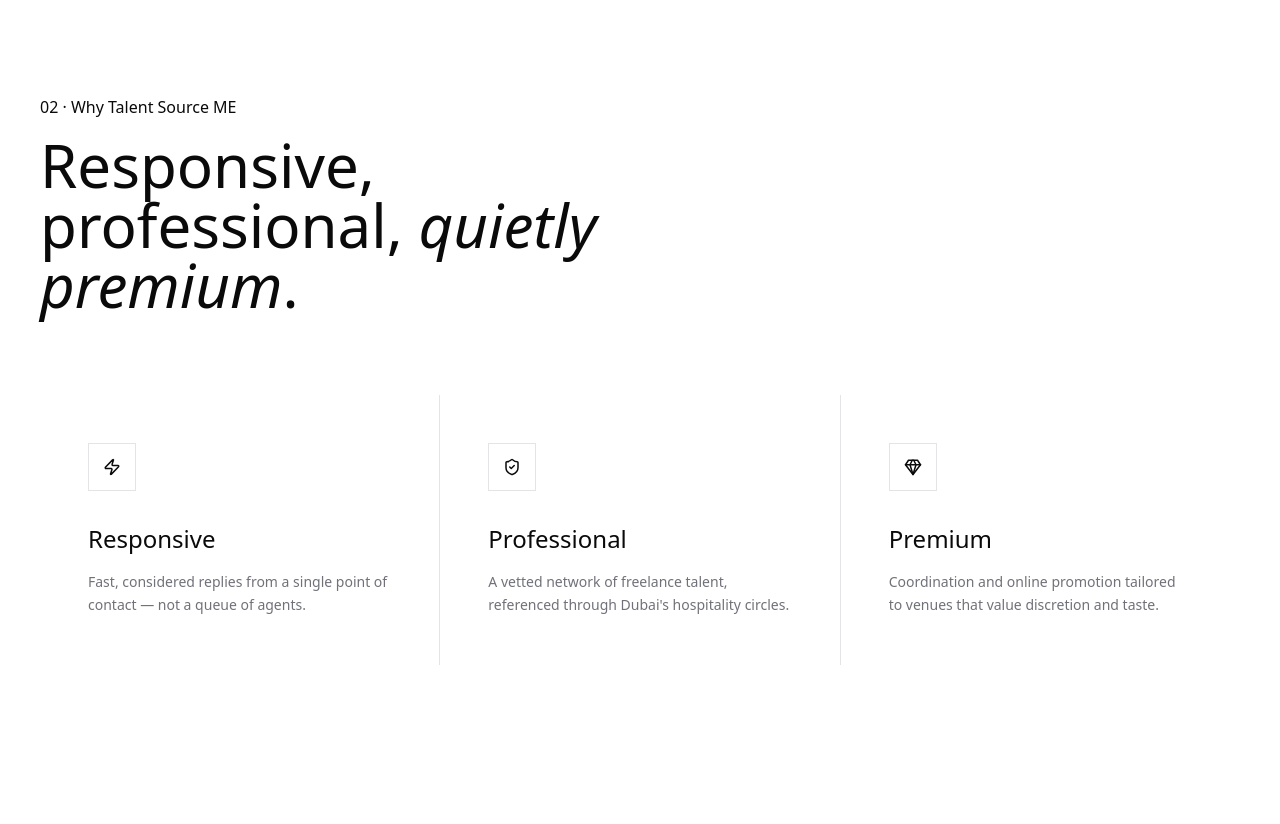
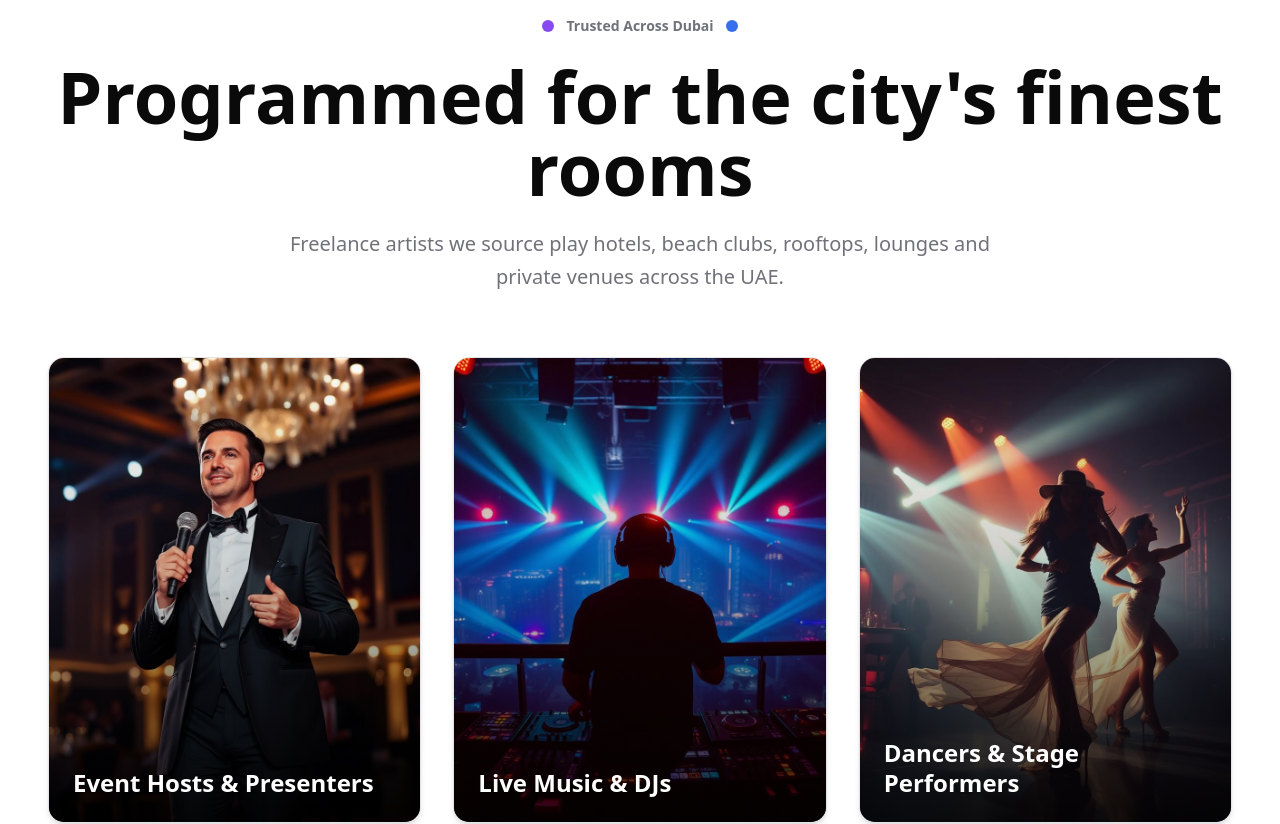
Before and after one commit to snape345/sweet-theme-haven, a React (Vite) app: page / in a window 1280 px wide. Shown: the part 1320-2144 px from the top of the page. Built offline with nearby package versions, Linux system fonts and the light colour scheme; the HTML template or start-up script is replaced by a standard one; a web font is replaced by a local one.

Commit message:
Changes
Co-authored-by: snape345 <154547548+snape345@users.noreply.github.com>

```diff
--- a/src/components/Awards.tsx
+++ b/src/components/Awards.tsx
@@ -1,46 +1,73 @@
 'use client'
 
-import { Zap, ShieldCheck, Gem } from 'lucide-react'
-
-const features = [
-  {
-    icon: <Zap size={18} />,
-    title: 'Responsive',
-    copy: 'Fast, considered replies from a single point of contact — not a queue of agents.',
-  },
-  {
-    icon: <ShieldCheck size={18} />,
-    title: 'Professional',
-    copy: "A vetted network of freelance talent, referenced through Dubai's hospitality circles.",
-  },
-  {
-    icon: <Gem size={18} />,
-    title: 'Premium',
-    copy: 'Coordination and online promotion tailored to venues that value discretion and taste.',
-  },
-]
+import catHosts from '../assets/cat-hosts.jpg'
+import catDjs from '../assets/cat-djs.jpg'
+import catDancers from '../assets/cat-dancers.jpg'
+import catModels from '../assets/cat-models.jpg'
+import catActors from '../assets/cat-actors.jpg'
+import catSpeciality from '../assets/cat-speciality.jpg'
 
 export function Awards() {
+  const categories = [
+    { image: catHosts, title: 'Event Hosts & Presenters' },
+    { image: catDjs, title: 'Live Music & DJs' },
+    { image: catDancers, title: 'Dancers & Stage Performers' },
+    { image: catModels, title: 'Models & Brand Ambassadors' },
+    { image: catActors, title: 'Actors & Voiceover Talent' },
+    { image: catSpeciality, title: 'Speciality & Interactive Entertainment' },
+  ]
+
   return (
-    <section className="relative border-y border-border bg-surface/40 py-28 lg:py-40">
-      <div className="mx-auto max-w-7xl px-6 lg:px-10">
-        <div className="max-w-2xl">
-          <span className="eyebrow">02 · Why Talent Source ME</span>
-          <h2 className="mt-4 font-display text-4xl lg:text-6xl">
-            Responsive, professional, <span className="italic text-foreground/70">quietly premium</span>.
+    <section id="awards" className="relative py-20 bg-background overflow-hidden">
+      <div className="absolute inset-0 bg-gradient-to-b from-background via-card/30 to-background" />
+
+      <div className="container mx-auto px-6 sm:px-8 lg:px-12 relative z-10">
+        {/* Header */}
+        <div className="text-center mb-16">
+          <div className="inline-flex items-center gap-3 mb-6">
+            <div className="w-3 h-3 bg-accent-purple rounded-full animate-pulse" />
+            <span className="text-sm font-semibold text-muted-foreground">
+              Trusted Across Dubai
+            </span>
+            <div className="w-3 h-3 bg-accent-blue rounded-full animate-pulse" />
+          </div>
+
+          <h2 className="text-5xl sm:text-6xl lg:text-7xl font-black leading-tight mb-6 text-foreground">
+            Programmed for the city's finest rooms
           </h2>
+
+          <p className="text-xl text-muted-foreground leading-relaxed max-w-3xl mx-auto">
+            Freelance artists we source play hotels, beach clubs, rooftops, lounges and private venues across the UAE.
+          </p>
         </div>
 
-        <div className="mt-20 grid gap-px bg-border md:grid-cols-3">
-          {features.map((f) => (
-            <div key={f.title} className="bg-background p-10 lg:p-12">
-              <div className="grid h-12 w-12 place-items-center border border-gold/60 text-gold">
-                {f.icon}
+        {/* Category Grid */}
+        <div className="relative max-w-7xl mx-auto">
+          <div className="grid grid-cols-1 md:grid-cols-2 lg:grid-cols-3 gap-8">
+            {categories.map((cat, index) => (
+              <div
+                key={index}
+                className="group relative overflow-hidden rounded-2xl border border-border bg-card shadow-md transition-all duration-500 hover:scale-[1.02] hover:shadow-xl"
+              >
+                <div className="aspect-[4/5] overflow-hidden">
+                  <img
+                    src={cat.image}
+                    alt={cat.title}
+                    width={1024}
+                    height={1024}
+                    loading="lazy"
+                    className="w-full h-full object-cover transition-transform duration-700 group-hover:scale-105"
+                  />
+                </div>
+                <div className="absolute inset-0 bg-gradient-to-t from-black/80 via-black/20 to-transparent pointer-events-none" />
+                <div className="absolute bottom-0 left-0 right-0 p-6">
+                  <h3 className="text-2xl font-bold text-white leading-tight">
+                    {cat.title}
+                  </h3>
+                </div>
               </div>
-              <h3 className="mt-8 font-display text-2xl">{f.title}</h3>
-              <p className="mt-4 text-sm leading-relaxed text-muted-foreground">{f.copy}</p>
-            </div>
-          ))}
+            ))}
+          </div>
         </div>
       </div>
     </section>
```
